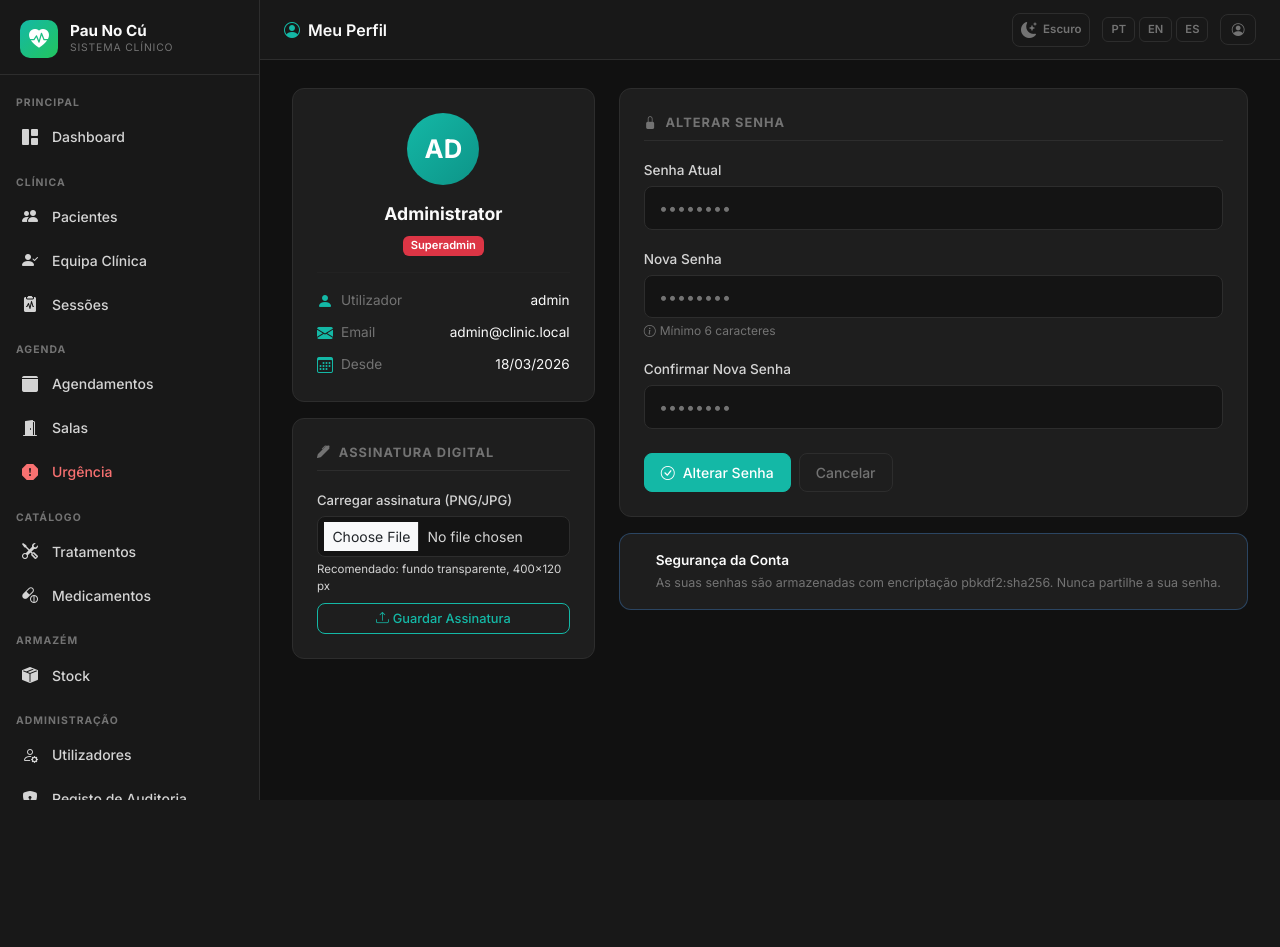
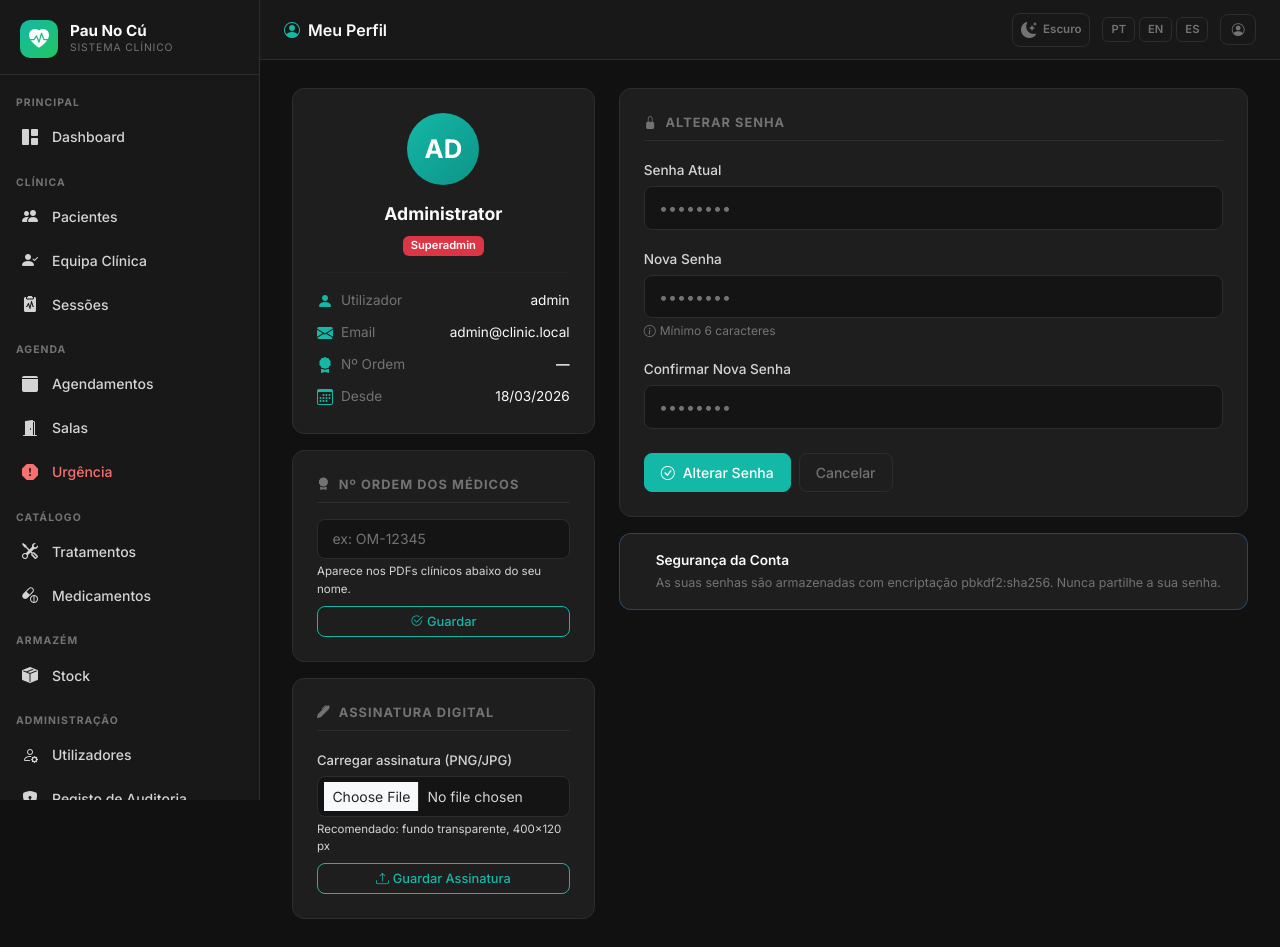
Before and after one commit to wekontrol/clinic, a Flask app: page /auth/profile in a window 1280 px wide. Before the commit the page ends 800 px from the top, so only its background shows below. Run offline with Flask 3, Linux system fonts and the light colour scheme; a user stored in the database is signed in; some libraries are stand-ins or nearby versions.

Commit message:
Add medical order number to user profiles and documents
Add a database column for the medical order number, update user profile pages to display and edit this number, and include it in generated PDF documents.

Replit-Commit-Author: Agent
Replit-Commit-Session-Id: 8fc8f764-9dd3-4cd0-a05b-494101a78e7b
Replit-Commit-Checkpoint-Type: full_checkpoint
Replit-Commit-Event-Id: 60562e41-76cc-4905-8792-f15779291b93
Replit-Commit-Screenshot-Url: https://storage.googleapis.com/screenshot-production-us-central1/dd4971f8-0726-470b-9451-3721ed307c03/8fc8f764-9dd3-4cd0-a05b-494101a78e7b/qBUOUzI
Replit-Helium-Checkpoint-Created: true

```diff
--- a/app/__init__.py
+++ b/app/__init__.py
@@ -176,6 +176,19 @@ def _migrate_db_columns():
                 except Exception as e:
                     logger.warning('Migration skip %s: %s', col, e)
 
+        # users: license_number column
+        try:
+            u_existing = [c['name'] for c in inspector.get_columns('users')]
+        except Exception:
+            u_existing = []
+        if 'license_number' not in u_existing:
+            try:
+                conn.execute(text('ALTER TABLE users ADD COLUMN license_number VARCHAR(50)'))
+                conn.commit()
+                logger.info('Migration: added column users.license_number')
+            except Exception as e:
+                logger.warning('Migration skip users.license_number: %s', e)
+
         # clinical_sessions new columns
         try:
             cs_existing = [c['name'] for c in inspector.get_columns('clinical_sessions')]
--- a/app/admin/forms.py
+++ b/app/admin/forms.py
@@ -48,5 +48,6 @@ class UserForm(FlaskForm):
     ], validators=[DataRequired()])
     phone = StringField(_l('Telefone'), validators=[Optional()])
     specialty = StringField(_l('Especialidade'), validators=[Optional()])
+    license_number = StringField(_l('Nº Ordem dos Médicos'), validators=[Optional(), Length(0, 50)])
     is_active = BooleanField(_l('Ativo'), default=True)
     submit = SubmitField(_l('Guardar'))
--- a/app/admin/routes.py
+++ b/app/admin/routes.py
@@ -299,6 +299,7 @@ def new_user():
             role=form.role.data,
             phone=form.phone.data,
             specialty=form.specialty.data,
+            license_number=form.license_number.data or None,
             is_active=form.is_active.data,
             password_hash=generate_password_hash('changeme123', method='pbkdf2:sha256')
         )
@@ -335,6 +336,7 @@ def edit_user(id):
         user.role = form.role.data
         user.phone = form.phone.data
         user.specialty = form.specialty.data
+        user.license_number = form.license_number.data or None
         user.is_active = form.is_active.data
         db.session.commit()
         log_action('users', 'UPDATE', record_id=user.id,
--- a/app/auth/routes.py
+++ b/app/auth/routes.py
@@ -50,6 +50,18 @@ def profile():
     from PIL import Image as PILImage
 
     form = ChangePasswordForm()
+
+    # Handle license number update
+    if flask_request.method == 'POST' and flask_request.form.get('action') == 'update_license':
+        from ..models import Role as _Role
+        if current_user.role in [_Role.DENTIST, _Role.CLINICAL_DIRECTOR, _Role.SUPERADMIN]:
+            ln = flask_request.form.get('license_number', '').strip()
+            current_user.license_number = ln or None
+            db.session.commit()
+            log_action('users', 'UPDATE', record_id=current_user.id,
+                       description='License number updated')
+            flash(_('Número de ordem actualizado com sucesso!'), 'success')
+        return redirect(url_for('auth.profile'))
 
     # Handle signature upload (any form submit with a signature file)
     sig_file = flask_request.files.get('signature_file')
--- a/app/models.py
+++ b/app/models.py
@@ -99,6 +99,7 @@ class User(UserMixin, db.Model):
     signature_path = db.Column(db.String(500), nullable=True)
     phone = db.Column(db.String(30), nullable=True)
     specialty = db.Column(db.String(100), nullable=True)
+    license_number = db.Column(db.String(50), nullable=True)
     created_at = db.Column(db.DateTime, default=lambda: datetime.now(timezone.utc))
     updated_at = db.Column(db.DateTime, default=lambda: datetime.now(timezone.utc),
                            onupdate=lambda: datetime.now(timezone.utc))
--- a/app/templates/auth/profile.html
+++ b/app/templates/auth/profile.html
@@ -34,6 +34,22 @@
           <span class="ms-auto" style="font-size:.85rem;color:var(--dc-white)">{{ current_user.phone }}</span>
         </div>
         {% endif %}
+        {% if current_user.role in ['dentist', 'clinical_director', 'superadmin'] %}
+        <div class="d-flex align-items-center gap-2 mb-2">
+          <i class="bi bi-award-fill" style="color:var(--dc-primary)"></i>
+          <span style="font-size:.85rem;color:var(--dc-text-muted)">{{ _('Nº Ordem') }}</span>
+          <span class="ms-auto" style="font-size:.85rem;font-weight:600;color:var(--dc-white)">
+            {{ current_user.license_number or '—' }}
+          </span>
+        </div>
+        {% endif %}
+        {% if current_user.specialty %}
+        <div class="d-flex align-items-center gap-2 mb-2">
+          <i class="bi bi-bookmark-fill" style="color:var(--dc-primary)"></i>
+          <span style="font-size:.85rem;color:var(--dc-text-muted)">{{ _('Especialidade') }}</span>
+          <span class="ms-auto" style="font-size:.85rem;color:var(--dc-white)">{{ current_user.specialty }}</span>
+        </div>
+        {% endif %}
         <div class="d-flex align-items-center gap-2">
           <i class="bi bi-calendar3" style="color:var(--dc-primary)"></i>
           <span style="font-size:.85rem;color:var(--dc-text-muted)">{{ _('Desde') }}</span>
@@ -43,6 +59,30 @@
         </div>
       </div>
     </div>
+
+    <!-- License number edit (dentist + clinical director + superadmin) -->
+    {% if current_user.role in ['dentist', 'clinical_director', 'superadmin'] %}
+    <div class="dc-card mt-3">
+      <div class="dc-section-title mb-3">
+        <i class="bi bi-award-fill me-2"></i>{{ _('Nº Ordem dos Médicos') }}
+      </div>
+      <form method="POST" action="{{ url_for('auth.profile') }}">
+        <input type="hidden" name="csrf_token" value="{{ csrf_token() }}">
+        <input type="hidden" name="action" value="update_license">
+        <div class="mb-2">
+          <input type="text" class="form-control form-control-sm" name="license_number"
+                 value="{{ current_user.license_number or '' }}"
+                 placeholder="{{ _('ex: OM-12345') }}" maxlength="50">
+          <div class="mt-1" style="font-size:.72rem;color:var(--dc-muted)">
+            {{ _('Aparece nos PDFs clínicos abaixo do seu nome.') }}
+          </div>
+        </div>
+        <button type="submit" class="btn btn-sm btn-outline-primary w-100">
+          <i class="bi bi-check2-circle me-1"></i>{{ _('Guardar') }}
+        </button>
+      </form>
+    </div>
+    {% endif %}
 
     <!-- Digital signature (dentist + clinical director + superadmin) -->
     {% if current_user.role in ['dentist', 'clinical_director', 'superadmin'] %}
```
Also changed, not shown: app/pdfs/engine.py (+12 -4 lines), app/templates/admin/users/form.html (+6 -1 lines), instance/dental.db.
